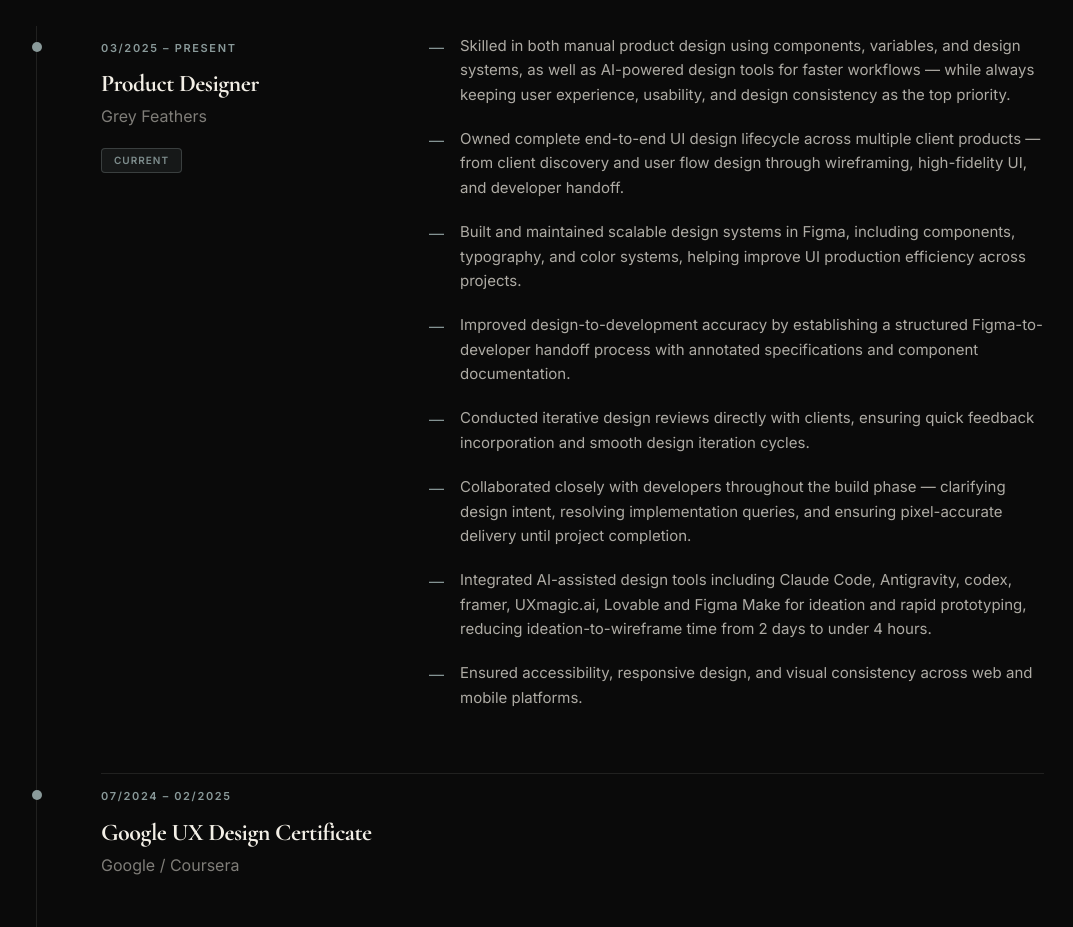
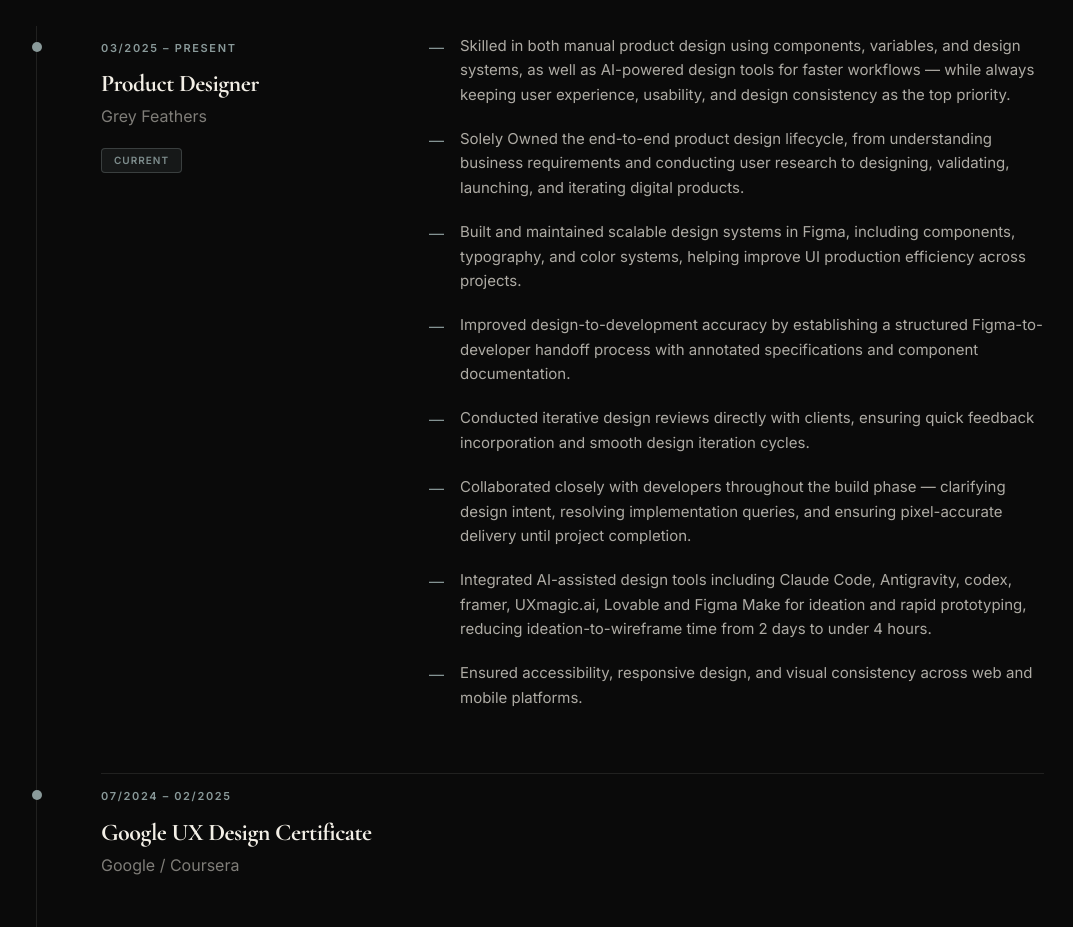
Before and after one commit to arivuselvi1701/arivuselvidgsportfolio, a React (Vite) app: page / in a window 1280 px wide. Shown: the part 8280-9207 px from the top of the page, without its empty margins (108-1181 px from the left). Built offline with nearby package versions, Linux system fonts and the light colour scheme.

Commit message:
Update work experience description

```diff
--- a/src/components/Process.jsx
+++ b/src/components/Process.jsx
@@ -9,7 +9,7 @@ const experiences = [
     badge: 'CURRENT',
     bullets: [
       'Skilled in both manual product design using components, variables, and design systems, as well as AI-powered design tools for faster workflows — while always keeping user experience, usability, and design consistency as the top priority.',
-      'Owned complete end-to-end UI design lifecycle across multiple client products — from client discovery and user flow design through wireframing, high-fidelity UI, and developer handoff.',
+      'Solely Owned the end-to-end product design lifecycle, from understanding business requirements and conducting user research to designing, validating, launching, and iterating digital products.',
       'Built and maintained scalable design systems in Figma, including components, typography, and color systems, helping improve UI production efficiency across projects.',
       'Improved design-to-development accuracy by establishing a structured Figma-to-developer handoff process with annotated specifications and component documentation.',
       'Conducted iterative design reviews directly with clients, ensuring quick feedback incorporation and smooth design iteration cycles.',
```
